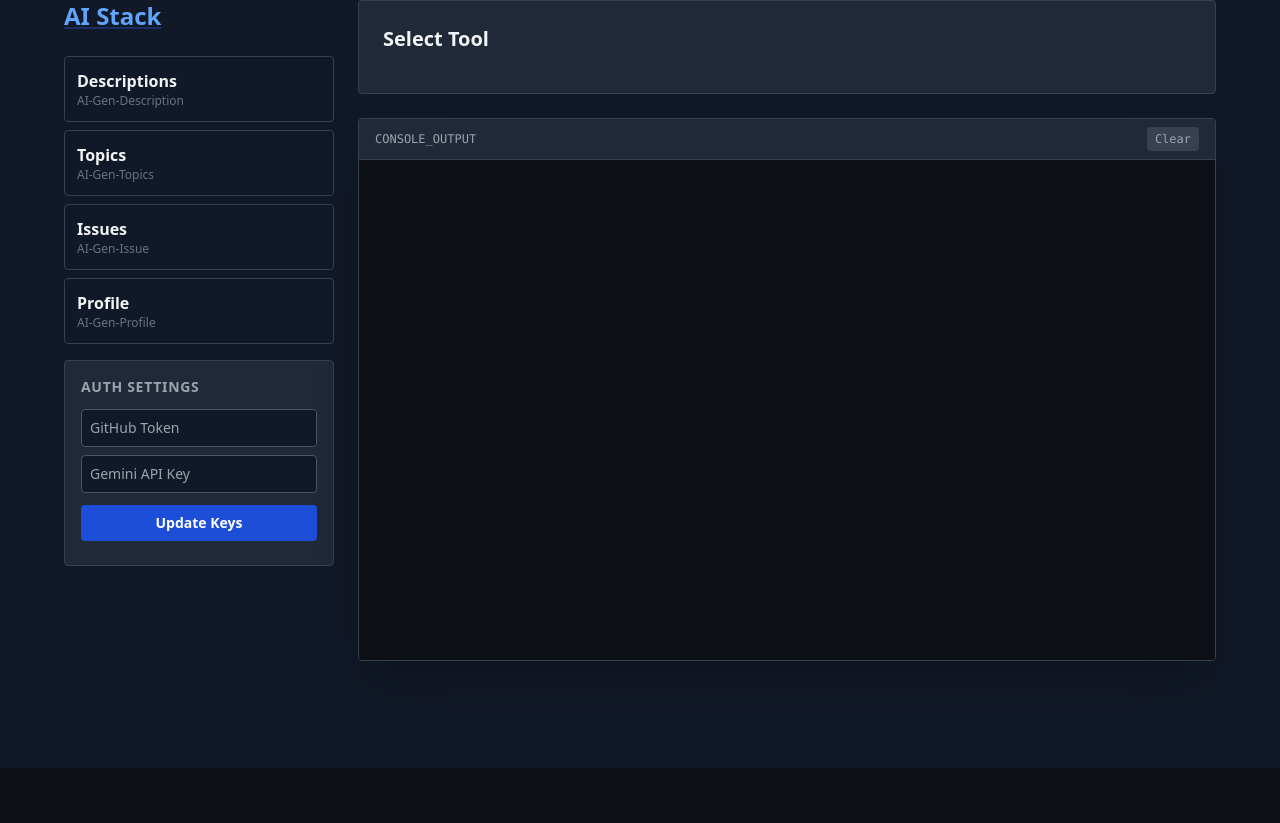
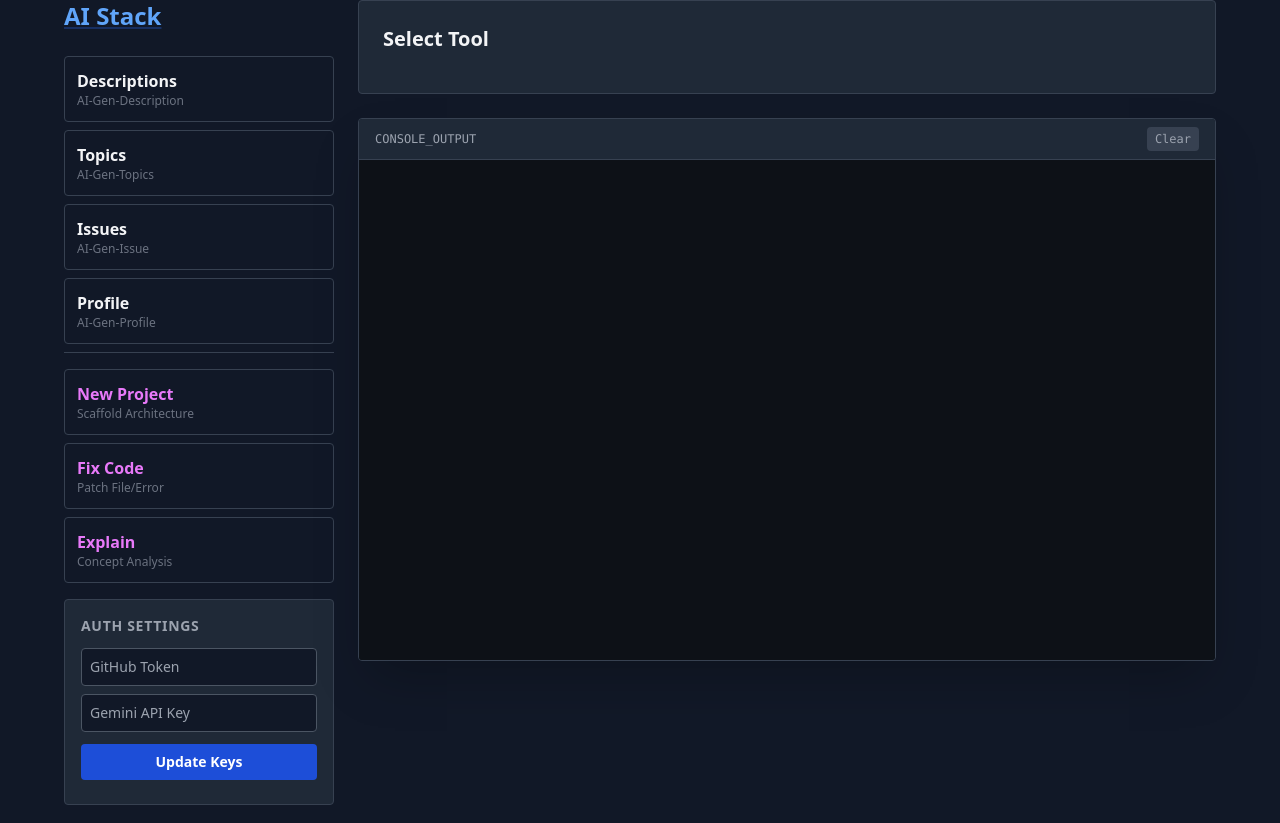
Before and after one commit to abduznik/AI-Stack-Manager, a FastAPI app: page / in a window 1280 px wide. Shown: the part 32-855 px from the top of the page. Before the commit the page ends 800 px from the top, so only its background shows below. Run offline with FastAPI, Linux system fonts and the light colour scheme; some libraries are stand-ins or nearby versions.

Commit message:
Integrate AI-Pro-Arch: Added Init, Fix, and Explain modes to dashboard

```diff
--- a/app/server.py
+++ b/app/server.py
@@ -89,7 +89,10 @@ async def websocket_endpoint(websocket: WebSocket, tool_name: str):
         "gen-desc": {"path": "/scripts/AI-Gen-Description/script.ps1", "func": "gen-desc"},
         "gen-issue": {"path": "/scripts/AI-Gen-Issue/script.ps1", "func": "gen-issue"},
         "gen-profile": {"path": "/scripts/AI-Gen-Profile/script.ps1", "func": "gen-profile"},
-        "gen-topics": {"path": "/scripts/AI-Gen-Topics/script.ps1", "func": "gen-topics"}
+        "gen-topics": {"path": "/scripts/AI-Gen-Topics/script.ps1", "func": "gen-topics"},
+        "arch-init": {"path": "/scripts/AI-Pro-Arch/script.ps1", "func": "ai-pro-arch", "mode": "Init"},
+        "arch-fix": {"path": "/scripts/AI-Pro-Arch/script.ps1", "func": "ai-pro-arch", "mode": "Fix"},
+        "arch-explain": {"path": "/scripts/AI-Pro-Arch/script.ps1", "func": "ai-pro-arch", "mode": "Explain"}
     }
 
     target = script_map.get(tool_name)
@@ -101,6 +104,7 @@ async def websocket_endpoint(websocket: WebSocket, tool_name: str):
     try:
         data = await websocket.receive_json()
         user_input = data.get("input", "")
+        user_file = data.get("file", "")
         target_repo = data.get("repo", "").strip()
 
         env = os.environ.copy()
@@ -136,7 +140,24 @@ async def websocket_endpoint(websocket: WebSocket, tool_name: str):
                 subprocess.run(["git", "pull"], cwd=workspace_path, check=False, env=env)
             working_dir = workspace_path
 
-        ps_command = ". '" + target['path'] + "'; " + target['func']
+        # Construct Command based on Tool Type
+        if "mode" in target:
+            # IT IS AN AI-PRO-ARCH TOOL -> Use Parameters
+            # We use single quotes for PowerShell parameters to avoid shell expansion issues
+            clean_input = user_input.replace("'", "''")
+            clean_file = user_file.replace("'", "''")
+
+            ps_command = f". '{target['path']}'; {target['func']} -Mode '{target['mode']}' -Input '{clean_input}'"
+
+            if target['mode'] == 'Fix' and clean_file:
+                ps_command += f" -File '{clean_file}'"
+
+            # Clear user_input so it's not sent to stdin later
+            user_input = None
+
+        else:
+            # LEGACY TOOL -> Use Stdin
+            ps_command = ". '" + target['path'] + "'; " + target['func']
 
         await websocket.send_text("[SYSTEM] Initializing " + tool_name + "...\n")
 
--- a/app/templates/index.html
+++ b/app/templates/index.html
@@ -45,6 +45,20 @@
                     <div class="font-bold">Profile</div>
                     <div class="text-xs text-gray-500">AI-Gen-Profile</div>
                 </button>
+                <div class="pt-4 border-t border-gray-700">
+                    <button onclick="selectTool('arch-init')" class="w-full text-left p-3 rounded hover:bg-gray-800 transition border border-gray-700 focus:ring-2 ring-fuchsia-500 outline-none">
+                        <div class="font-bold text-fuchsia-400">New Project</div>
+                        <div class="text-xs text-gray-500">Scaffold Architecture</div>
+                    </button>
+                    <button onclick="selectTool('arch-fix')" class="w-full text-left p-3 rounded hover:bg-gray-800 transition border border-gray-700 focus:ring-2 ring-fuchsia-500 outline-none mt-2">
+                        <div class="font-bold text-fuchsia-400">Fix Code</div>
+                        <div class="text-xs text-gray-500">Patch File/Error</div>
+                    </button>
+                    <button onclick="selectTool('arch-explain')" class="w-full text-left p-3 rounded hover:bg-gray-800 transition border border-gray-700 focus:ring-2 ring-fuchsia-500 outline-none mt-2">
+                        <div class="font-bold text-fuchsia-400">Explain</div>
+                        <div class="text-xs text-gray-500">Concept Analysis</div>
+                    </button>
+                </div>
             </div>
 
             <div class="mt-8 p-4 bg-gray-800 rounded border border-gray-700">
@@ -114,6 +128,24 @@
                 title: 'Refresh Profile README',
                 needsRepo: false,
                 inputs: [{ type: 'select', id: 'input-data', label: 'Create Pull Request?', options: [{val: 'y', text: 'Yes, Open PR'}, {val: 'n', text: 'No, Just Save Draft'}] }]
+            },
+            'arch-init': {
+                title: 'Project Scaffolding',
+                needsRepo: false,
+                inputs: [{ type: 'textarea', id: 'input-data', placeholder: 'Describe the project you want to build (e.g., "A Python FastAPI app with a React frontend").' }]
+            },
+            'arch-fix': {
+                title: 'Smart Code Fix',
+                needsRepo: true,
+                inputs: [
+                    { type: 'text', id: 'input-file', placeholder: 'Relative File Path (e.g., src/main.ts)' },
+                    { type: 'textarea', id: 'input-data', placeholder: 'Describe the error or what needs fixing.' }
+                ]
+            },
+            'arch-explain': {
+                title: 'Code Explanation',
+                needsRepo: true,
+                inputs: [{ type: 'textarea', id: 'input-data', placeholder: 'What concept or code do you want explained?' }]
             }
         };
 
@@ -127,7 +159,6 @@
             const repoBox = document.getElementById('repo-selector');
             if (config.needsRepo) {
                 repoBox.classList.remove('hidden');
-                // Auto-load repos if empty
                 if(document.getElementById('target-repo').options.length <= 1) {
                     loadRepos();
                 }
@@ -137,10 +168,12 @@
 
             config.inputs.forEach(inp => {
                 if (inp.type === 'textarea') {
-                    inputContainer.innerHTML += `<textarea id="${inp.id}" class="w-full h-32 bg-gray-900 border border-gray-600 rounded p-3 focus:border-blue-500 outline-none" placeholder="${inp.placeholder}"></textarea>`;
+                    inputContainer.innerHTML += `<textarea id="${inp.id}" class="w-full h-32 bg-gray-900 border border-gray-600 rounded p-3 focus:border-blue-500 outline-none mb-2" placeholder="${inp.placeholder}"></textarea>`;
                 } else if (inp.type === 'select') {
                     let opts = inp.options.map(o => `<option value="${o.val}">${o.text}</option>`).join('');
-                    inputContainer.innerHTML += `<div class="text-sm text-gray-400 mb-1">${inp.label}</div><select id="${inp.id}" class="w-full bg-gray-900 border border-gray-600 rounded p-3 focus:border-blue-500 outline-none">${opts}</select>`;
+                    inputContainer.innerHTML += `<div class="text-sm text-gray-400 mb-1">${inp.label}</div><select id="${inp.id}" class="w-full bg-gray-900 border border-gray-600 rounded p-3 focus:border-blue-500 outline-none mb-2">${opts}</select>`;
+                } else if (inp.type === 'text') {
+                    inputContainer.innerHTML += `<input type="text" id="${inp.id}" class="w-full bg-gray-900 border border-gray-600 rounded p-3 focus:border-blue-500 outline-none mb-2" placeholder="${inp.placeholder}">`;
                 }
             });
             document.getElementById('run-btn').classList.remove('hidden');
@@ -178,11 +211,14 @@
             ws.onopen = () => {
                 stopBtn.classList.remove('hidden');
 
-                let payload = { input: "", repo: "" };
+                let payload = { input: "", file: "", repo: "" };
+
                 const inputEl = document.getElementById('input-data');
                 if (inputEl) payload.input = inputEl.value;
 
-                // Grab repo from dropdown
+                const fileEl = document.getElementById('input-file');
+                if (fileEl) payload.file = fileEl.value;
+
                 const repoEl = document.getElementById('target-repo');
                 if (!repoEl.parentElement.parentElement.classList.contains('hidden')) {
                     payload.repo = repoEl.value;
--- a/docker-compose.yml
+++ b/docker-compose.yml
@@ -11,6 +11,7 @@ services:
       - ../AI-Gen-Issue:/scripts/AI-Gen-Issue
       - ../AI-Gen-Profile:/scripts/AI-Gen-Profile
       - ../AI-Gen-Topics:/scripts/AI-Gen-Topics
+      - ../AI-Pro-Arch:/scripts/AI-Pro-Arch
     environment:
       # Optional: Pre-fill if you have them in your host shell
       - GEMINI_API_KEY=${GEMINI_API_KEY}
```
Also changed, not shown: 1 other file.
